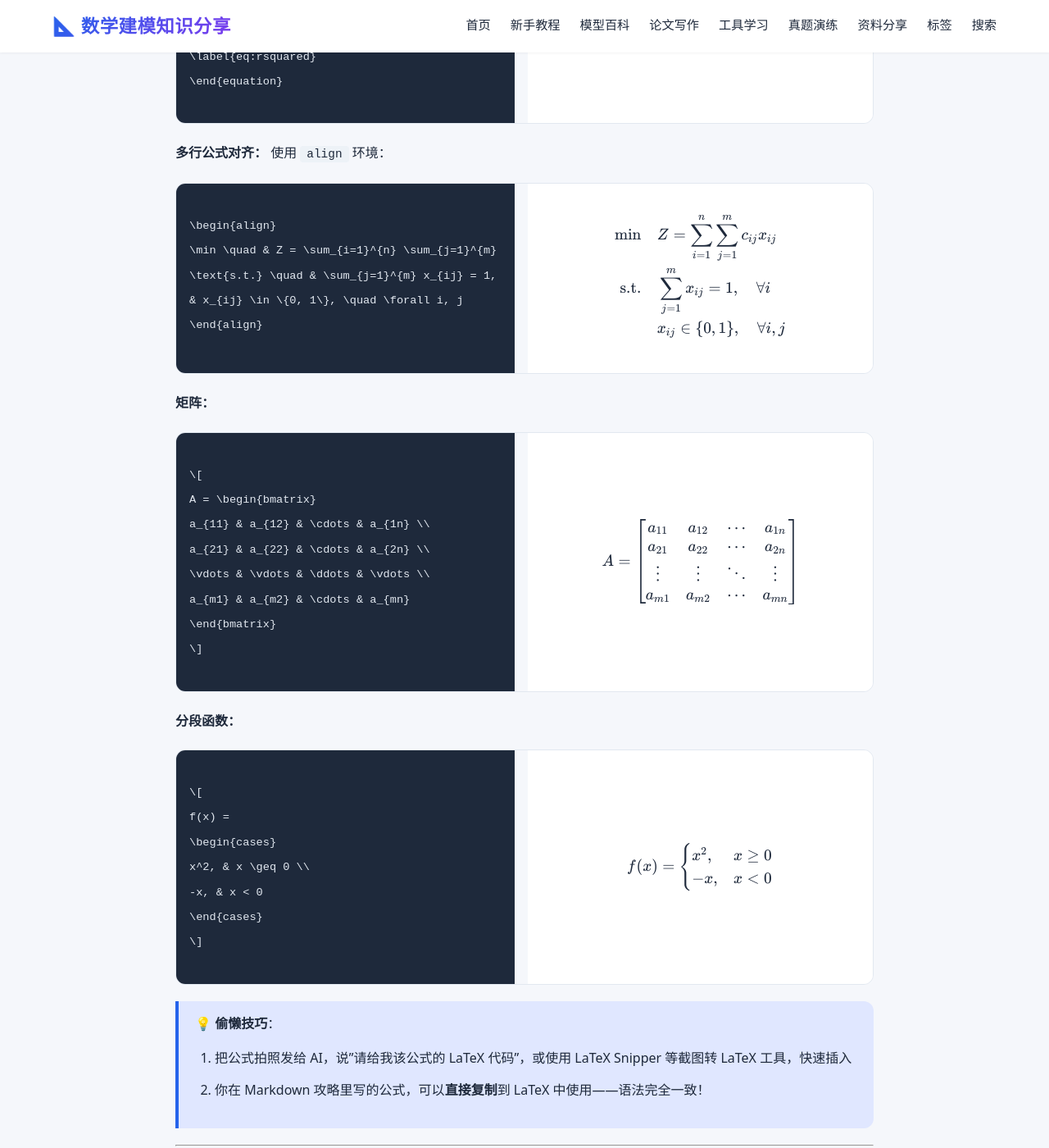
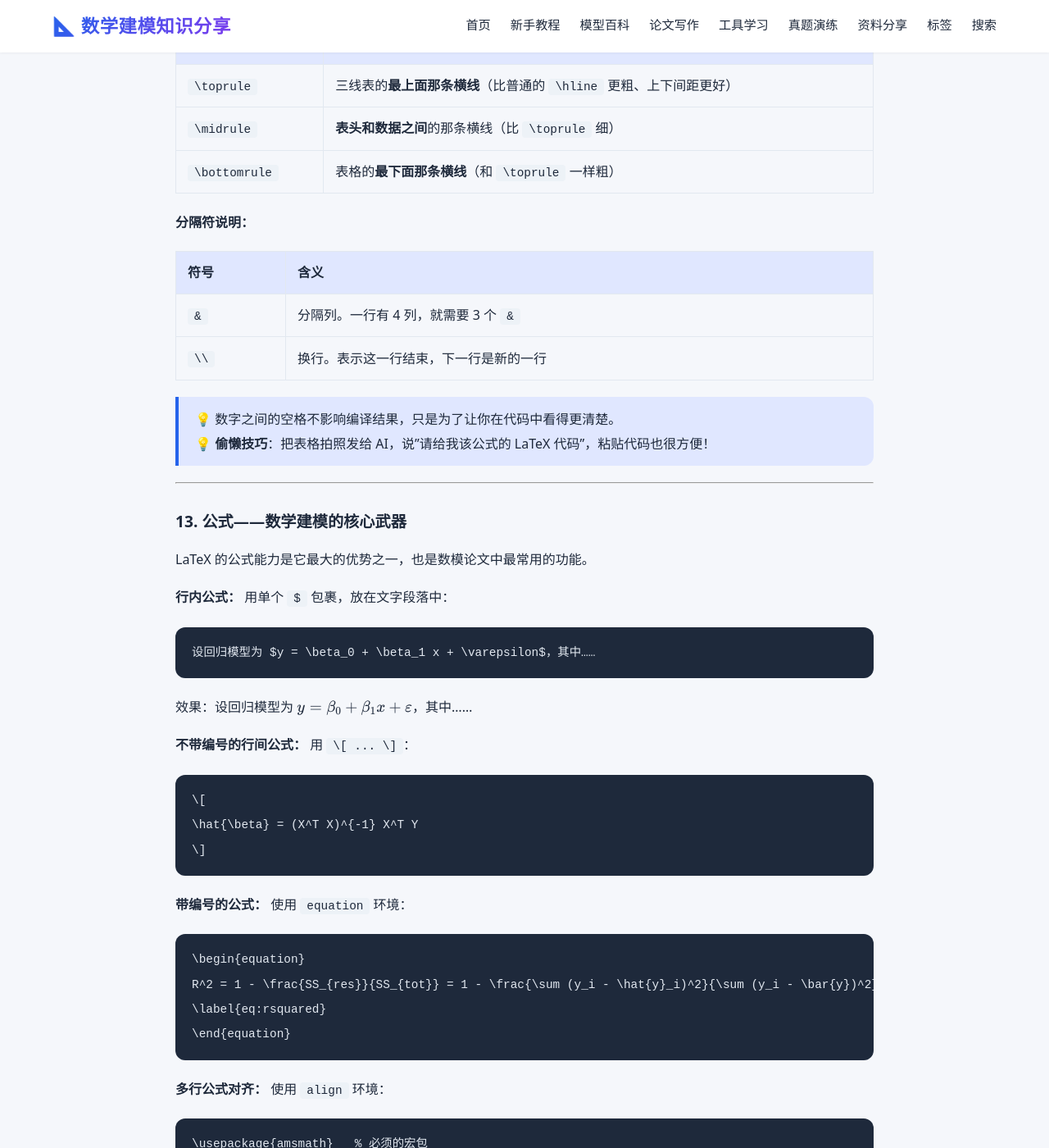
Before and after one commit to KawaiiWarma520/math-modeling, a Jekyll site: the page built from _posts/2026-06-05-latex-guide.md, in a window 1280 px wide and 1400 px high, scrolled down 16147 px. Shown: the whole window at 82% size. Built offline with Jekyll 4.4.1, drawn with Linux system fonts in a browser that asks for light colours; some of the changed text lies outside the part shown.

Commit message:
更新 LaTeX 攻略：新增特殊字符与转义章节，调整章节编号

````diff
--- a/_posts/2026-06-05-latex-guide.md
+++ b/_posts/2026-06-05-latex-guide.md
@@ -92,28 +93,14 @@
 
 在 Word 里敲个矩阵要一个个点符号，在 LaTeX 里几行代码搞定：
 
-<div class="code-preview">
-  <div class="code-side">
-    <pre><code>\begin{bmatrix}
+```latex
+\begin{bmatrix}
 a_{11} & a_{12} & \cdots & a_{1n} \\
 a_{21} & a_{22} & \cdots & a_{2n} \\
 \vdots & \vdots & \ddots & \vdots \\
 a_{m1} & a_{m2} & \cdots & a_{mn}
-\end{bmatrix}</code></pre>
-  </div>
-  <div class="preview-side">
-    <div class="preview-inner">
-      $$
-      \begin{bmatrix}
-      a_{11} & a_{12} & \cdots & a_{1n} \\
-      a_{21} & a_{22} & \cdots & a_{2n} \\
-      \vdots & \vdots & \ddots & \vdots \\
-      a_{m1} & a_{m2} & \cdots & a_{mn}
-      \end{bmatrix}
-      $$
-    </div>
-  </div>
-</div>
+\end{bmatrix}
+```
 
 > 💡 插入公式的代码看不懂也没关系，可以借助 AI 把公式快捷"翻译"为 LaTeX 代码粘贴插入哦！
 
@@ -335,8 +322,52 @@
 
 ---
 
-<a id="8-段落样式分段分页等"></a>
-### 8. 段落样式——分段、分页等
+<a id="8-特殊字符与转义"></a>
+### 8. 特殊字符与转义
+
+在 LaTeX 中，有几个符号有特殊含义，如果你想在正文中**显示它们本身**（而不是触发功能），需要在前面加反斜杠 `\` 来"转义"。
+
+**最常见的需要转义的符号：**
+
+| 符号 | 本来用途 | 想显示它需写成 |
+|:---|:---|---:|
+| `%` | 注释标记，`%` 后面所有内容不显示 | `\%` |
+| `_` | 数学模式下标，如 `$x_1$` | `\_` |
+| `&` | 表格列分隔符 | `\&` |
+| `$` | 数学模式标记 | `\$` |
+| `#` | 宏定义参数占位 | `\#` |
+| `{``}` | 分组或参数 | `\{` `\}` |
+| `~` | 不可断行空格 | `\textasciitilde{}` |
+| `^` | 数学模式上标 | `\textasciicircum{}` |
+
+**新手最常踩的两个坑：**
+
+```latex
+本文中超过 80% 的数据来自实验。   % ← ❌ 报错！% 后面全变注释了
+```
+
+正确写法：
+
+```latex
+本文中超过 80\% 的数据来自实验。   % ← ✅
+```
+
+```latex
+将结果保存为 output_file.csv。     % ← ❌ 报错！_ 会进入数学模式
+```
+
+正确写法：
+
+```latex
+将结果保存为 output\_file.csv。    % ← ✅
+```
+
+> 💡 **小技巧**：如果不想逐个加反斜杠，可以用 `\verb|...|` 命令原样输出——`\verb|output_file.csv|` 或 `\verb|80%|`，里面的特殊符号不会被解析。
+
+---
+
+<a id="9-段落样式分段分页等"></a>
+### 9. 段落样式——分段、分页等
 
 | 命令 | 说明 |
 |:---:|:---:|
@@ -347,8 +378,8 @@
 
 ---
 
-<a id="9-列表"></a>
-### 9. 列表
+<a id="10-列表"></a>
+### 10. 列表
 
 在论文中经常需要列出模型假设、算法步骤等内容，LaTeX 提供了两种列表环境。
 
@@ -390,8 +421,8 @@
 
 ---
 
-<a id="10-插图让图表自动编号"></a>
-### 10. 插图——让图表自动编号
+<a id="11-插图让图表自动编号"></a>
+### 11. 插图——让图表自动编号
 
 在插入图片之前，我们一般会在论文模板所在的文件夹下，新建一个 `figures` 文件夹来存放图片文件，以便于文档路径的填写。
 
@@ -465,8 +496,8 @@
 
 ---
 
-<a id="11-表格数据与模型对比"></a>
-### 11. 表格——数据与模型对比
+<a id="12-表格数据与模型对比"></a>
+### 12. 表格——数据与模型对比
 
 论文中使用的一般都是三线表，第一行是字段，下方是内容：
 
@@ -536,131 +567,81 @@
 
 ---
 
-<a id="12-公式数学建模的核心武器"></a>
-### 12. 公式——数学建模的核心武器
+<a id="13-公式数学建模的核心武器"></a>
+### 13. 公式——数学建模的核心武器
 
 LaTeX 的公式能力是它最大的优势之一，也是数模论文中最常用的功能。
 
 **行内公式：** 用单个 `$` 包裹，放在文字段落中：
 
-<div class="code-preview">
-  <div class="code-side">
-    <pre><code>设回归模型为 $y = \beta_0 + \beta_1 x + \varepsilon$，其中……</code></pre>
-  </div>
-  <div class="preview-side">
-    <div class="preview-inner">
-      设回归模型为 $y = \beta_0 + \beta_1 x + \varepsilon$，其中……
-    </div>
-  </div>
-</div>
+```latex
+设回归模型为 $y = \beta_0 + \beta_1 x + \varepsilon$，其中……
+```
+
+效果：设回归模型为 $y = \beta_0 + \beta_1 x + \varepsilon$，其中……
 
 **不带编号的行间公式：** 用 `\[ ... \]`：
 
-<div class="code-preview">
-  <div class="code-side">
-    <pre><code>\[
+```latex
+\[
 \hat{\beta} = (X^T X)^{-1} X^T Y
-\]</code></pre>
-  </div>
-  <div class="preview-side">
-    <div class="preview-inner">
-      $$ \hat{\beta} = (X^T X)^{-1} X^T Y $$
-    </div>
-  </div>
-</div>
+\]
+```
 
 **带编号的公式：** 使用 `equation` 环境：
 
-<div class="code-preview">
-  <div class="code-side">
-    <pre><code>\begin{equation}
-R^2 = 1 - \frac{SS_{res}}{SS_{tot}}
-= 1 - \frac{\sum (y_i - \hat{y}_i)^2}
-{\sum (y_i - \bar{y})^2}
+```latex
+\begin{equation}
+R^2 = 1 - \frac{SS_{res}}{SS_{tot}} = 1 - \frac{\sum (y_i - \hat{y}_i)^2}{\sum (y_i - \bar{y})^2}
 \label{eq:rsquared}
-\end{equation}</code></pre>
-  </div>
-  <div class="preview-side">
-    <div class="preview-inner">
-      $$ R^2 = 1 - \frac{SS_{res}}{SS_{tot}} = 1 - \frac{\sum (y_i - \hat{y}_i)^2}{\sum (y_i - \bar{y})^2} $$
-    </div>
-  </div>
-</div>
+\end{equation}
+```
 
 **多行公式对齐：** 使用 `align` 环境：
 
-<div class="code-preview">
-  <div class="code-side">
-    <pre><code>\begin{align}
+```latex
+\usepackage{amsmath}   % 必须的宏包
+\usepackage{amssymb}   % 提供额外的数学符号
+
+\begin{align}
 \min \quad & Z = \sum_{i=1}^{n} \sum_{j=1}^{m} c_{ij} x_{ij} \\
 \text{s.t.} \quad & \sum_{j=1}^{m} x_{ij} = 1, \quad \forall i \\
 & x_{ij} \in \{0, 1\}, \quad \forall i, j
-\end{align}</code></pre>
-  </div>
-  <div class="preview-side">
-    <div class="preview-inner">
-      $$
-      \begin{aligned}
-      \min \quad & Z = \sum_{i=1}^{n} \sum_{j=1}^{m} c_{ij} x_{ij} \\
-      \text{s.t.} \quad & \sum_{j=1}^{m} x_{ij} = 1, \quad \forall i \\
-      & x_{ij} \in \{0, 1\}, \quad \forall i, j
-      \end{aligned}
-      $$
-    </div>
-  </div>
-</div>
+\label{eq:model}
+\end{align}
+```
 
 **矩阵：**
 
-<div class="code-preview">
-  <div class="code-side">
-    <pre><code>\[
+```latex
+\usepackage{amsmath}
+\usepackage{amssymb}
+
+\[
 A = \begin{bmatrix}
 a_{11} & a_{12} & \cdots & a_{1n} \\
 a_{21} & a_{22} & \cdots & a_{2n} \\
 \vdots & \vdots & \ddots & \vdots \\
 a_{m1} & a_{m2} & \cdots & a_{mn}
 \end{bmatrix}
-\]</code></pre>
-  </div>
-  <div class="preview-side">
-    <div class="preview-inner">
-      $$
-      A = \begin{bmatrix}
-      a_{11} & a_{12} & \cdots & a_{1n} \\
-      a_{21} & a_{22} & \cdots & a_{2n} \\
-      \vdots & \vdots & \ddots & \vdots \\
-      a_{m1} & a_{m2} & \cdots & a_{mn}
-      \end{bmatrix}
-      $$
-    </div>
-  </div>
-</div>
+\]
+```
 
 **分段函数：**
 
-<div class="code-preview">
-  <div class="code-side">
-    <pre><code>\[
+```latex
+\usepackage{amsmath}
+\usepackage{amssymb}
+
+\begin{equation}
 f(x) =
 \begin{cases}
 x^2, & x \geq 0 \\
 -x, & x < 0
 \end{cases}
-\]</code></pre>
-  </div>
-  <div class="preview-side">
-    <div class="preview-inner">
-      $$
-      f(x) =
-      \begin{cases}
-      x^2, & x \geq 0 \\
-      -x, & x < 0
-      \end{cases}
-      $$
-    </div>
-  </div>
-</div>
+\label{eq:piecewise}
+\end{equation}
+```
 
 > 💡 **偷懒技巧**：
 > 1. 把公式拍照发给 AI，说"请给我该公式的 LaTeX 代码"，或使用 LaTeX Snipper 等截图转 LaTeX 工具，快速插入
@@ -668,8 +649,8 @@
 
 ---
 
-<a id="13-参考文献自动管理与引用"></a>
-### 13. 参考文献——自动管理与引用
+<a id="14-参考文献自动管理与引用"></a>
+### 14. 参考文献——自动管理与引用
 
 手动管理参考文献在 Word 中非常麻烦——文献引用顺序一变，引用编号和参考文献顺序都需要自己手动修改。在 LaTeX 中，有两种插入参考文献的方式。
 
@@ -783,8 +764,8 @@
 
 ---
 
-<a id="14-附录"></a>
-### 14. 附录
+<a id="15-附录"></a>
+### 15. 附录
 
 ```latex
 \usepackage{appendix}   % 支持附录环境
@@ -804,8 +785,8 @@
 
 ---
 
-<a id="15-插入代码块"></a>
-### 15. 插入代码块
+<a id="16-插入代码块"></a>
+### 16. 插入代码块
 
 论文的附录经常需要插入代码块。在 LaTeX 中插入代码块有两种方式：
 
````
Also changed, not shown: other parts of _posts/2026-06-05-latex-guide.md (+9 -8 lines), _posts/2026-06-06-latex-vscode-setup.md (+2 -2 lines).
